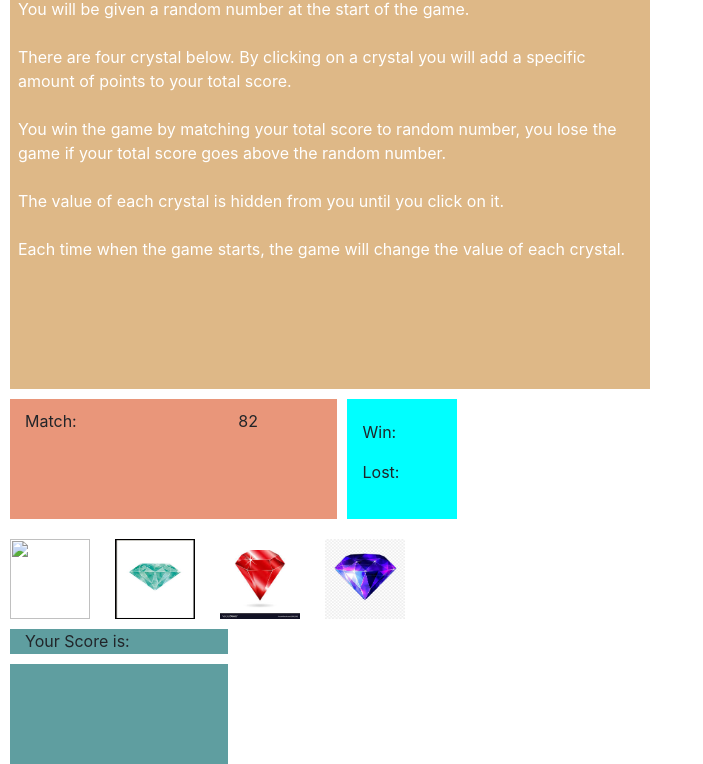
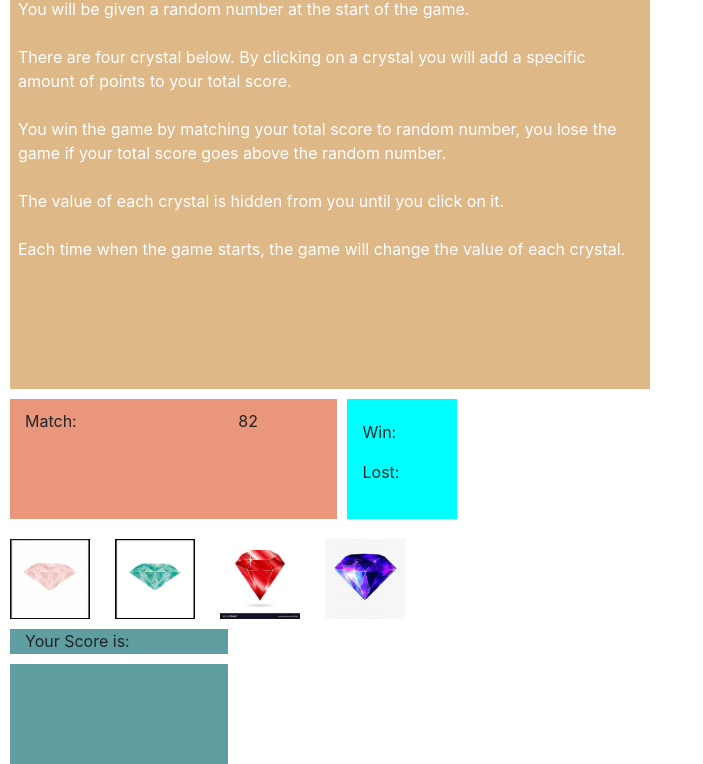
Before and after one commit to Ryan-Bidgoli/unit-4-game, a plain HTML site: page index.html in a window 1280 px wide. Shown: the part 131-895 px from the top of the page, without its empty margins (0-703 px from the left). Drawn offline with nearby package versions, Linux system fonts and the light colour scheme.

Commit message:
Update index.html

```diff
--- a/index.html
+++ b/index.html
@@ -56,7 +56,7 @@
     </div>
         <div class="row">
 
-        <img id="stone1" src="assets/images/diamond.jpeg" class="image">
+        <img id="stone1" src="assets/images/diamond.jpg" class="image">
         <img id="stone2" src="assets/images/emerald.jpg" class="image">
         <img id="stone3" src="assets/images/ruby.jpeg" class="image">
         <img id="stone4" src="assets/images/sapphire.jpg" class="image">
```
